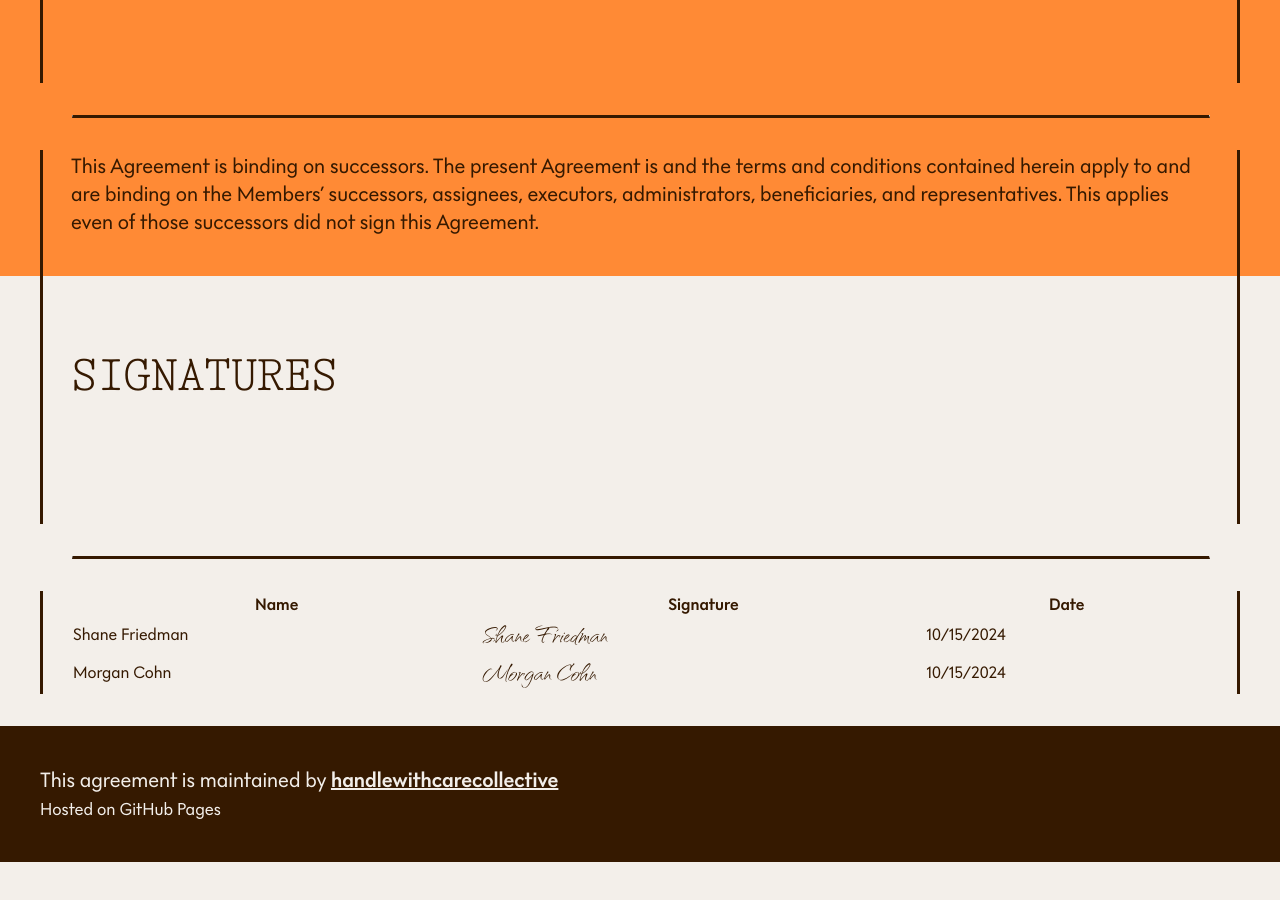
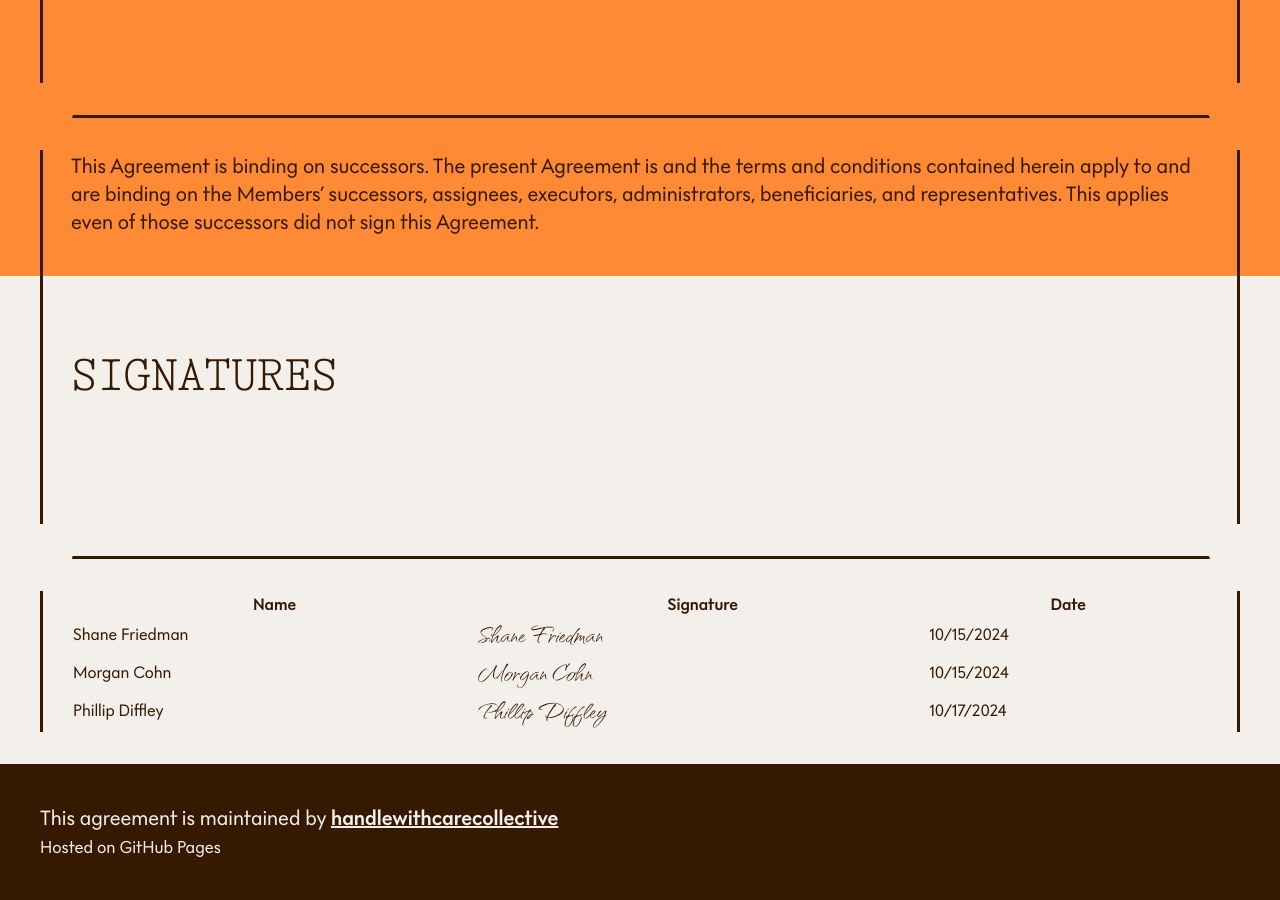
Before and after one commit to handlewithcarecollective/operating-agreement, a Jekyll site: the page built from index.md, in a window 1280 px wide and 900 px high, scrolled down 6394 px. Built offline with Jekyll 4.4.1, drawn with Linux system fonts in a browser that asks for light colours; some web fonts are replaced; our own code applies the rules of GitHub Pages for plain Markdown files; before the commit the page ends 7256 px from its top, so only the background shows below that.

Commit message:
added Phillip Diffley to the operating agreement

```diff
--- a/index.md
+++ b/index.md
@@ -144,7 +144,8 @@ This applies even of those successors did not sign this Agreement.
 
 ---
 
-| Name           | Signature      | Date       |
-| -------------- | -------------- | ---------- |
-| Shane Friedman | Shane Friedman | 10/15/2024 |
-| Morgan Cohn    | Morgan Cohn    | 10/15/2024 |
+| Name            | Signature       | Date       |
+| --------------- | --------------- | ---------- |
+| Shane Friedman  | Shane Friedman  | 10/15/2024 |
+| Morgan Cohn     | Morgan Cohn     | 10/15/2024 |
+| Phillip Diffley | Phillip Diffley | 10/17/2024 |
```
